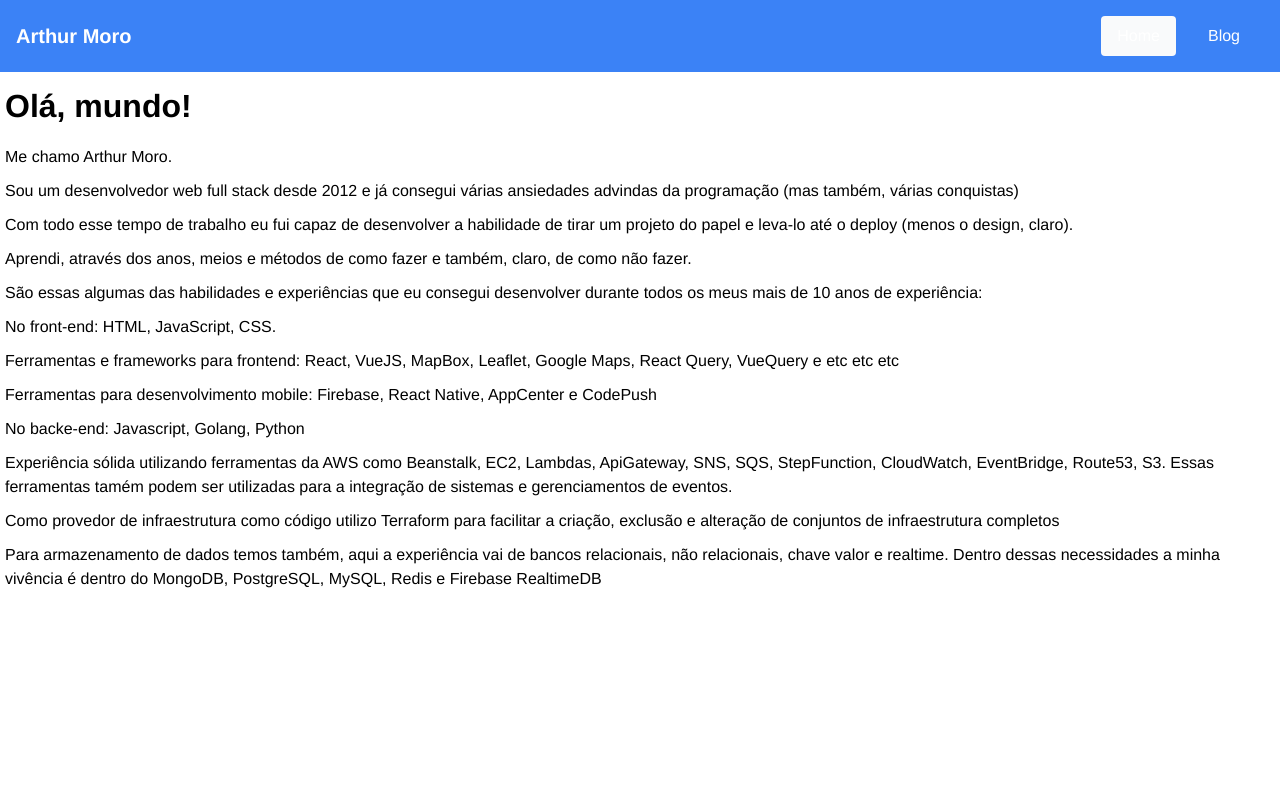
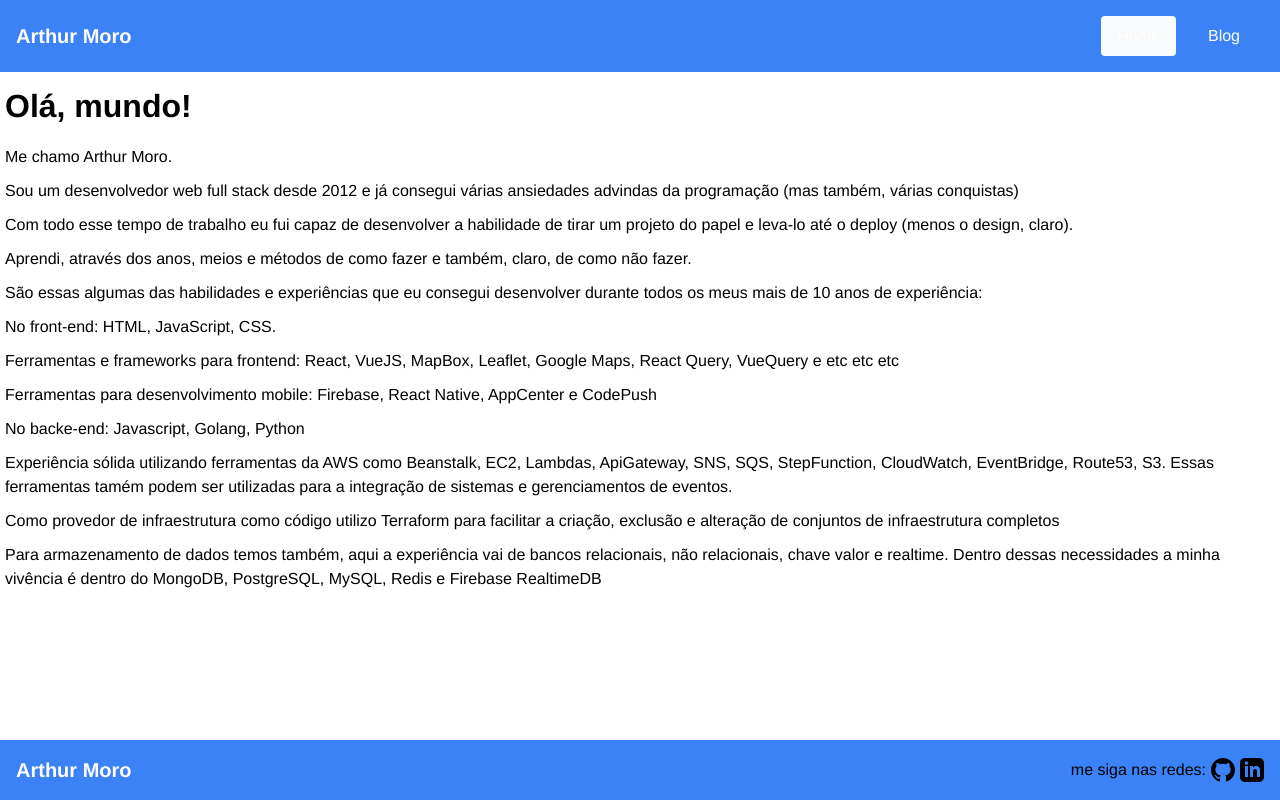
Before and after one commit to arthurmoro/blog, a Next.js app: page / in a window 1280 px wide. Built offline with nearby package versions, Linux system fonts and the light colour scheme.

Commit message:
adding footer

```diff
--- /dev/null
+++ b/components/Footer.js
@@ -0,0 +1,25 @@
+
+export default function Footer() {
+  return (
+    <footer style={{ position: "fixed", bottom: 0, width: "100%" }} >
+
+      <div className="bg-blue-500 py-2 md:py-4">
+        <div className="container px-4 mx-auto md:flex md:items-center">
+          <div className="lex justify-between items-center">
+            <a href="#" className="font-bold text-xl text-white">Arthur Moro</a>
+          </div>
+          <div className="md:flex flex-col md:flex-row md:ml-auto mt-3 md:mt-0">
+            me siga nas redes:
+            <a style={{ paddingRight: "5px", paddingLeft: "5px" }} target="_blank" href="https://github.com/arthurmoro">
+              <img src="./icons/github.svg"></img>
+            </a>
+            <a target="_blank" href="https://linkedin.com/in/arthurmoro">
+              <img src="./icons/linkedin.svg"></img>
+            </a>
+          </div>
+        </div>
+      </div>
+
+    </ footer >
+  )
+}
--- a/pages/_app.js
+++ b/pages/_app.js
@@ -1,6 +1,7 @@
 import "styles/globals.css"
 import "styles/post-page.css"
 import Header from "@/components/Header"
+import Footer from "@/components/Footer"
 
 function MyApp({ Component, pageProps }) {
   return (
@@ -9,6 +10,7 @@ function MyApp({ Component, pageProps }) {
       <main className="max-w-7xl my-0 mx-auto">
         <Component {...pageProps} />
       </main>
+      <Footer />
     </>
   )
 }
```
Also changed, not shown: public/icons/github.svg (added), public/icons/linkedin.svg (added).
